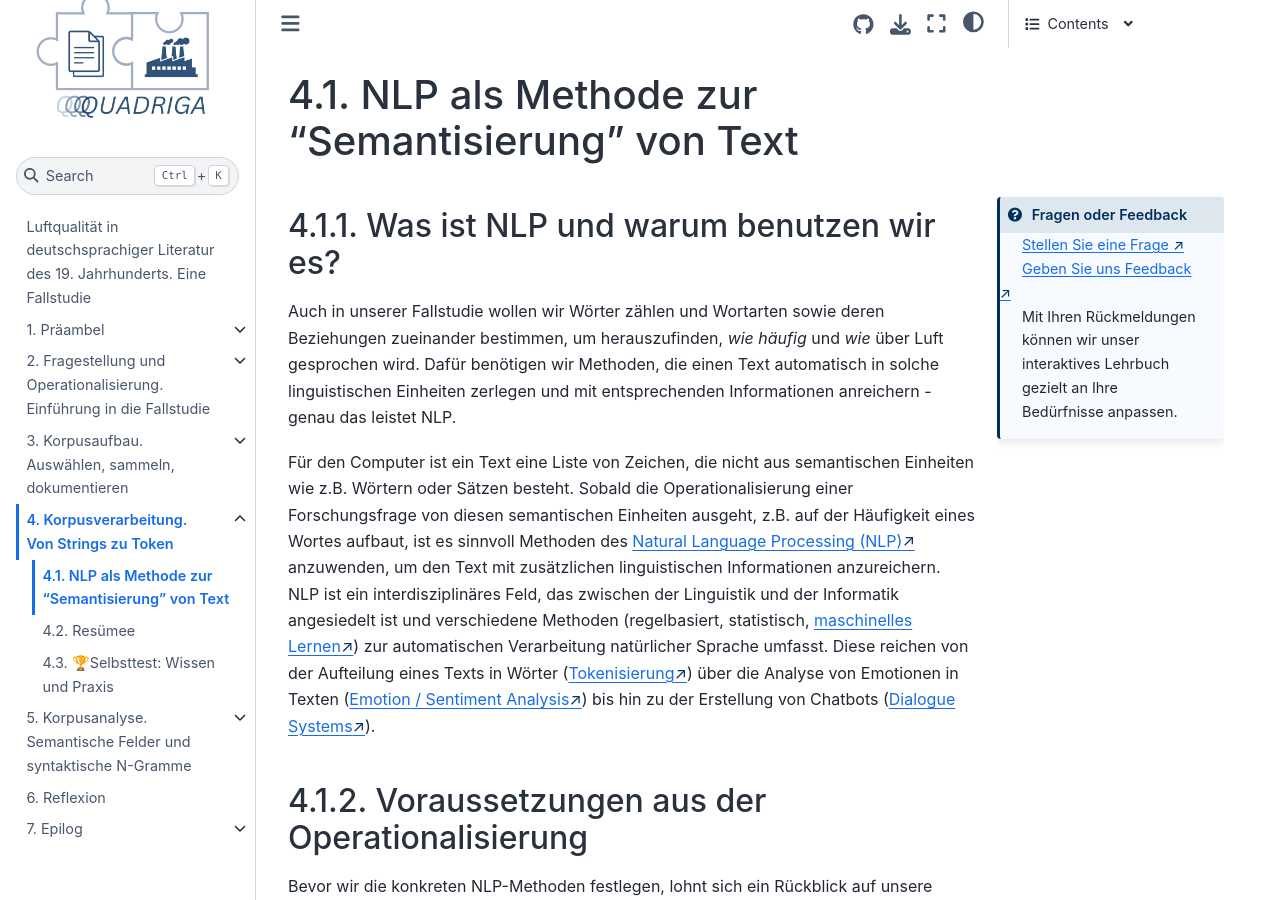
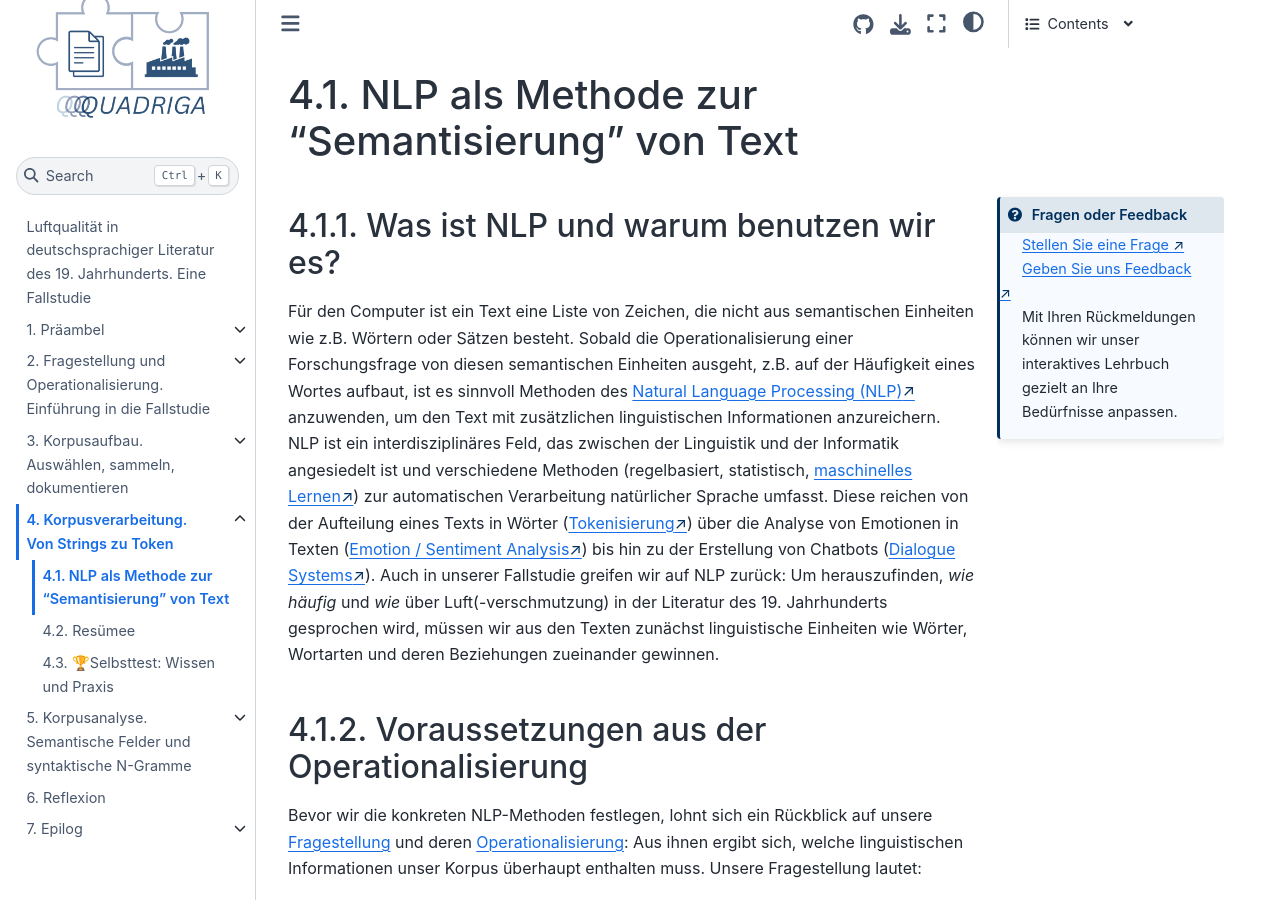
Before and after one commit to quadriga-dk/Text-Fallstudie-3, a Jupyter Book: the page built from corpus_processing/corpus-processing_intro-to-nlp.md, in a window 1280 px wide and 900 px high. Built offline with Jupyter Book 1.0.4 settings and Sphinx 7.4.7 and the Sphinx Book theme 1.1.4, drawn with Linux system fonts in a browser that asks for light colours; pages that are not in the unit, such as notebooks, are missing from menus; cross-references to code outside the pages are shown as plain code.

Commit message:
refs #81: move case study reference to end of NLP intro paragraph

`````diff
--- a/corpus_processing/corpus-processing_intro-to-nlp.md
+++ b/corpus_processing/corpus-processing_intro-to-nlp.md
@@ -17,10 +17,8 @@ Mit Ihren Rückmeldungen können wir unser interaktives Lehrbuch gezielt an Ihre
 ````
 
 ## Was ist NLP und warum benutzen wir es?
-Auch in unserer Fallstudie wollen wir Wörter zählen und Wortarten sowie deren Beziehungen zueinander bestimmen, um herauszufinden, *wie häufig* und *wie* über Luft gesprochen wird. Dafür benötigen wir Methoden, die einen Text automatisch in solche linguistischen Einheiten zerlegen und mit entsprechenden Informationen anreichern - genau das leistet NLP.
-
 Für den Computer ist ein Text eine Liste von Zeichen, die nicht aus semantischen Einheiten wie z.B. Wörtern oder Sätzen besteht. Sobald die Operationalisierung einer Forschungsfrage von diesen semantischen Einheiten ausgeht, z.B. auf der Häufigkeit eines Wortes aufbaut, ist es sinnvoll Methoden des <a href="https://en.wikipedia.org/wiki/Natural_language_processing" class="external-link" target="_blank">Natural Language Processing (NLP)</a>  anzuwenden, um den Text mit zusätzlichen linguistischen Informationen anzureichern.
-NLP ist ein interdisziplinäres Feld, das zwischen der Linguistik und der Informatik angesiedelt ist und verschiedene Methoden (regelbasiert, statistisch, <a href="https://en.wikipedia.org/wiki/Machine_learning" class="external-link" target="_blank">maschinelles Lernen</a>) zur automatischen Verarbeitung natürlicher Sprache umfasst. Diese reichen von der Aufteilung eines Texts in Wörter (<a href="https://en.wikipedia.org/wiki/Lexical_analysis#Tokenization" class="external-link" target="_blank">Tokenisierung</a>) über die Analyse von Emotionen in Texten (<a href="https://en.wikipedia.org/wiki/Sentiment_analysis" class="external-link" target="_blank">Emotion / Sentiment Analysis</a>) bis hin zu der Erstellung von Chatbots (<a href="https://en.wikipedia.org/wiki/Dialogue_system" class="external-link" target="_blank">Dialogue Systems</a>).
+NLP ist ein interdisziplinäres Feld, das zwischen der Linguistik und der Informatik angesiedelt ist und verschiedene Methoden (regelbasiert, statistisch, <a href="https://en.wikipedia.org/wiki/Machine_learning" class="external-link" target="_blank">maschinelles Lernen</a>) zur automatischen Verarbeitung natürlicher Sprache umfasst. Diese reichen von der Aufteilung eines Texts in Wörter (<a href="https://en.wikipedia.org/wiki/Lexical_analysis#Tokenization" class="external-link" target="_blank">Tokenisierung</a>) über die Analyse von Emotionen in Texten (<a href="https://en.wikipedia.org/wiki/Sentiment_analysis" class="external-link" target="_blank">Emotion / Sentiment Analysis</a>) bis hin zu der Erstellung von Chatbots (<a href="https://en.wikipedia.org/wiki/Dialogue_system" class="external-link" target="_blank">Dialogue Systems</a>). Auch in unserer Fallstudie greifen wir auf NLP zurück: Um herauszufinden, *wie häufig* und *wie* über Luft(-verschmutzung) in der Literatur des 19. Jahrhunderts gesprochen wird, müssen wir aus den Texten zunächst linguistische Einheiten wie Wörter, Wortarten und deren Beziehungen zueinander gewinnen.
 
 ## Voraussetzungen aus der Operationalisierung
 Bevor wir die konkreten NLP-Methoden festlegen, lohnt sich ein Rückblick auf unsere [Fragestellung](research-question_research-question) und deren [Operationalisierung](research-question_operationalization): Aus ihnen ergibt sich, welche linguistischen Informationen unser Korpus überhaupt enthalten muss. Unsere Fragestellung lautet:
`````
